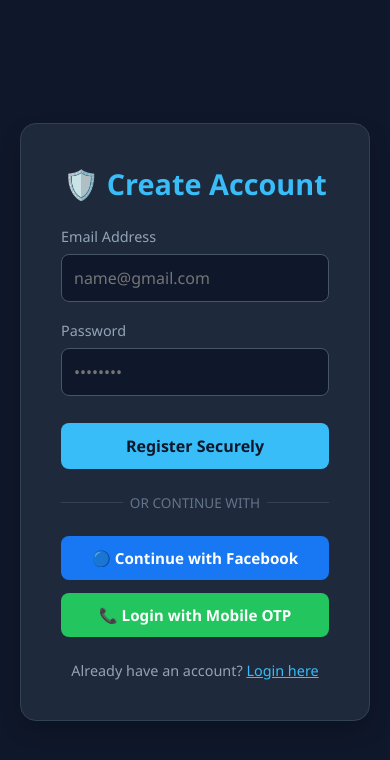
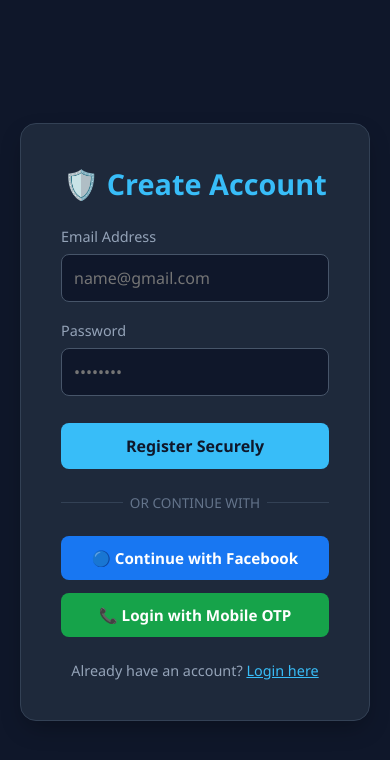
Before and after one commit to prime-web-hub/heavy-auth-system, a website: page index.html in a window 390 px wide. In both pictures the pointer is over the button "📞 Login with Mobile OTP". Drawn offline with Linux system fonts and the light colour scheme.

Commit message:
Fix hover background color for mobile button

```diff
--- a/index.html
+++ b/index.html
@@ -25,7 +25,7 @@
         .btn-facebook { background: #1877f2; color: white; }
         .btn-facebook:hover { background: #166fe5; }
         .btn-mobile { background: #22c55e; color: white; }
-        .btn-mobile:hover { background: #16na34a; }
+        .btn-mobile:hover { background: #16a34a; }
 
         .switch-text { margin-top: 1.5rem; font-size: 0.9rem; color: #94a3b8; }
         .switch-text span { color: #38bdf8; cursor: pointer; text-decoration: underline; }
@@ -66,7 +66,7 @@
 </div>
 
 <script>
-    // 🔥 ઓટોમેટિક સાચી લિંક પકડી લેશે
+    // 🔗 તમારી સાચી અને લાઈવ બેકએન્ડ API લિંક અહીં સેટ થઈ ગઈ છે
     const API_URL = "https://onrender.com";
 
     let isLoginMode = false;
@@ -138,4 +138,4 @@
 </script>
 
 </body>
-</HTML>
+</html>
```
